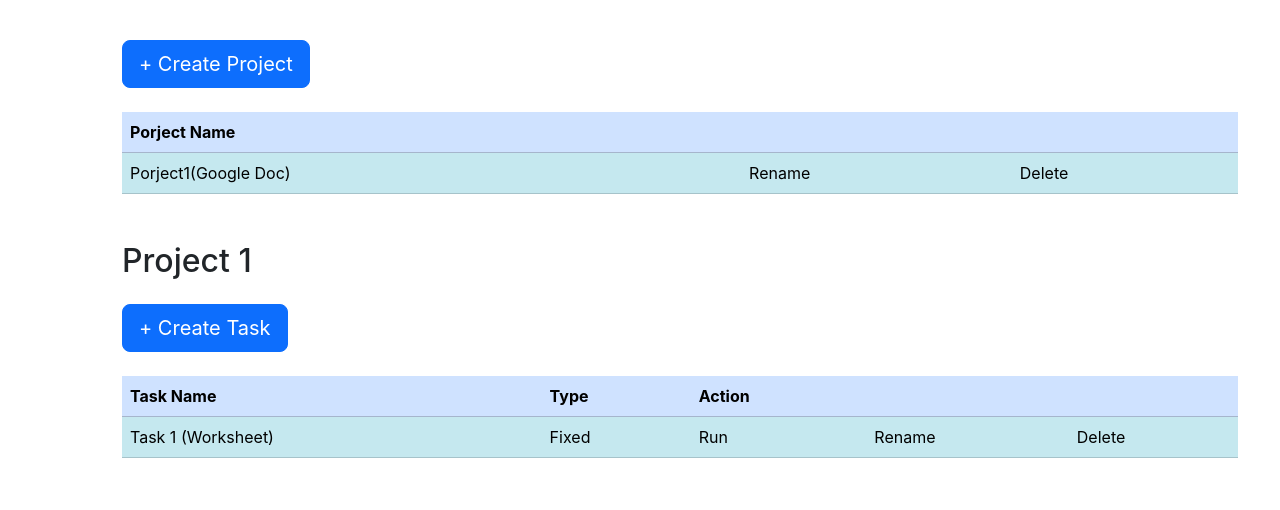
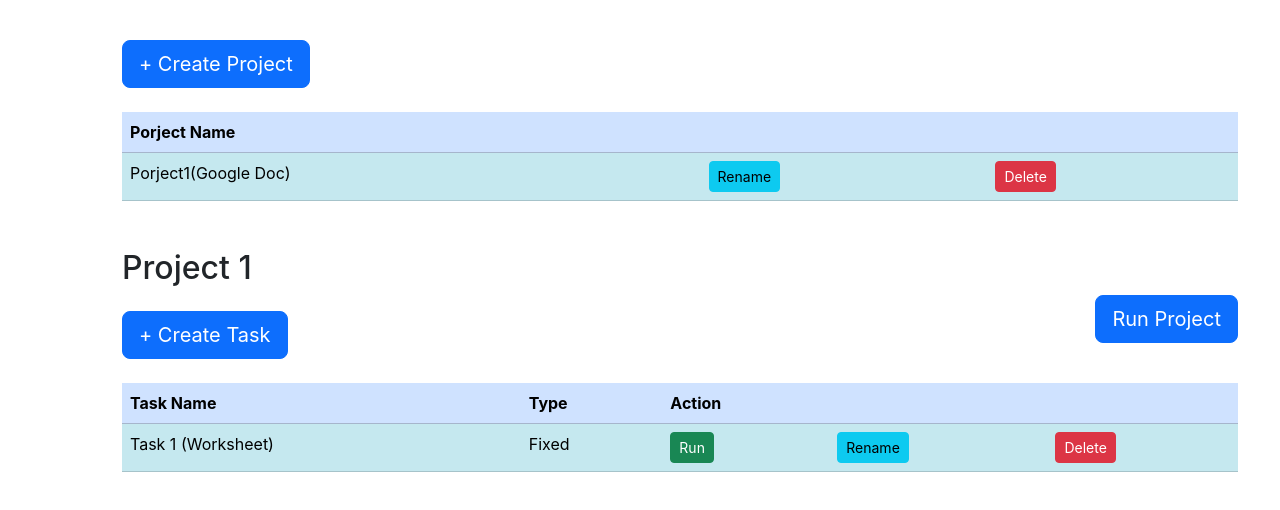
Before and after one commit to workamiracle/ChatGPT-NodeJS-Excel-23-02-05, a React (Create React App) app in the folder client/: page / in a window 1280 px wide. Shown: the top 510 px of the page. Built offline with nearby package versions, Linux system fonts and the light colour scheme.

Commit message:
Buttons in Table

```diff
--- a/client/src/App.js
+++ b/client/src/App.js
@@ -18,14 +18,20 @@ function App() {
             <tbody>
               <tr>
                 <td>Porject1(Google Doc)</td>
-                <td>Rename</td>
-                <td>Delete</td>
+                <td>
+                  <button className="btn btn-info btn-sm">Rename</button>
+                </td>
+                <td>
+                  <button className="btn btn-danger btn-sm">Delete</button>
+                </td>
               </tr>
             </tbody>
           </table>
         </div>
         <div className="Task-panel mt-5">
           <h2>Project 1</h2>
+
+          <button className="btn btn-primary btn-lg" style={{float: 'right'}}>Run Project</button>
 
           <button className="btn btn-primary btn-lg mt-3">+ Create Task</button>
 
@@ -43,9 +49,15 @@ function App() {
               <tr>
                 <td>Task 1 (Worksheet)</td>
                 <td>Fixed</td>
-                <td>Run</td>
-                <td>Rename</td>
-                <td>Delete</td>
+                <td>
+                  <button className="btn btn-success btn-sm">Run</button>
+                </td>
+                <td>
+                  <button className="btn btn-info btn-sm">Rename</button>
+                </td>
+                <td>
+                  <button className="btn btn-danger btn-sm">Delete</button>
+                </td>
               </tr>
             </tbody>
           </table>
```
